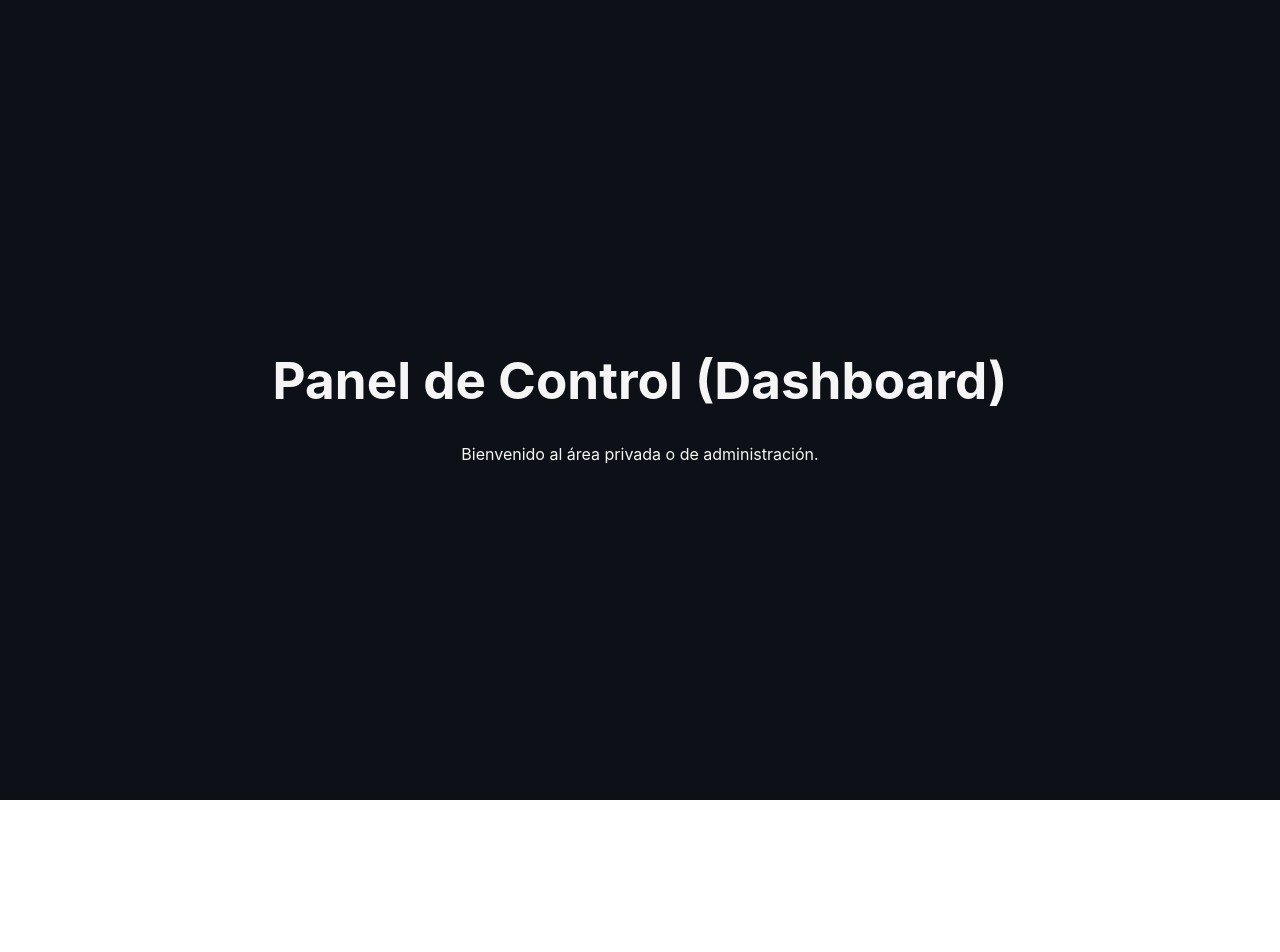
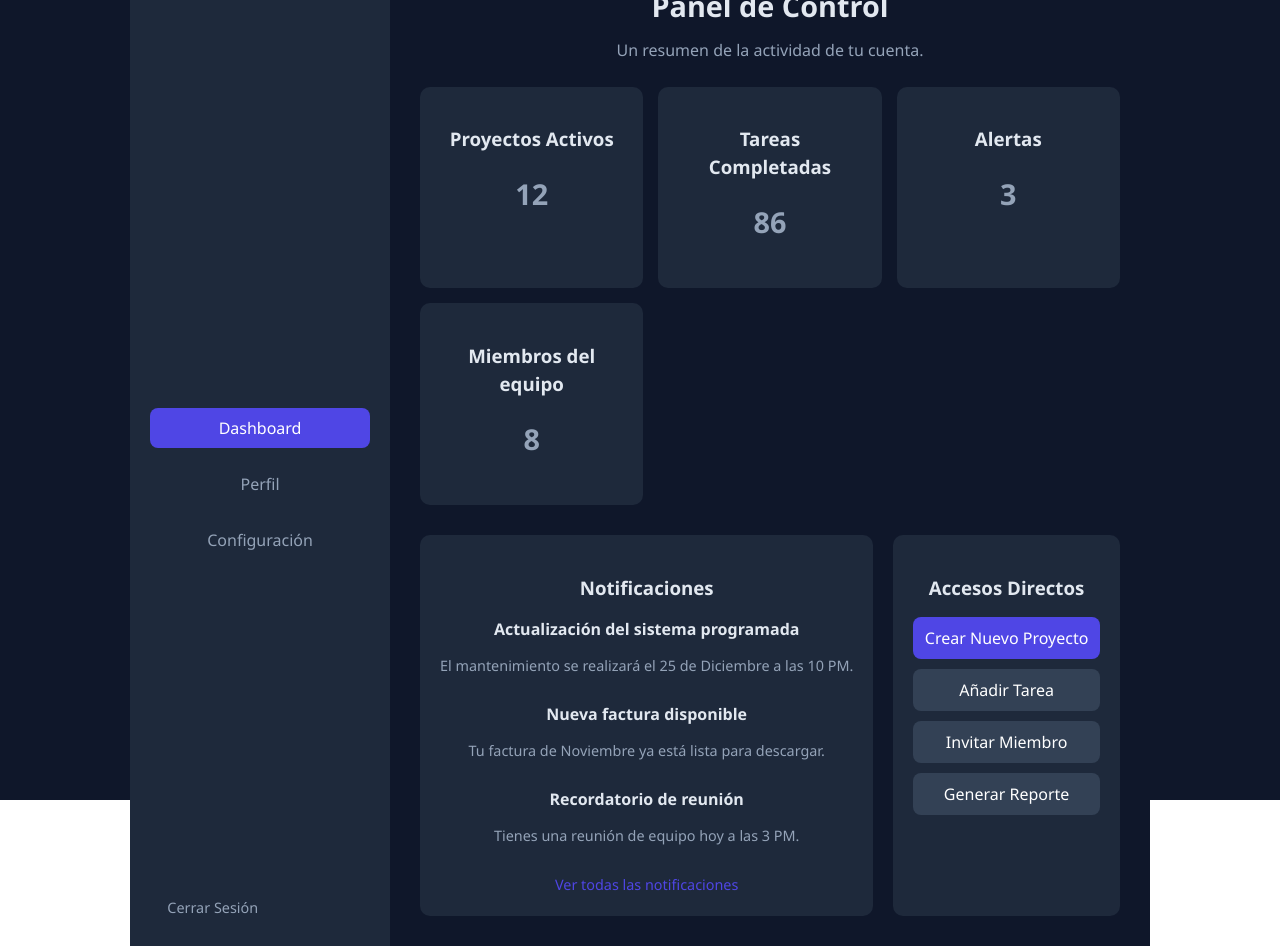
Before and after one commit to anakdik/React-Maquetacion, a React (Vite) app: page /dashboard in a window 1280 px wide. Shown: the top 952 px of the page. Before the commit the page ends 800 px from the top, so only its background shows below. Built offline with nearby package versions, Linux system fonts and the light colour scheme.

Commit message:
creacion de dashboard

```diff
--- a/src/pages/dashboard/Dashboard.css
+++ b/src/pages/dashboard/Dashboard.css
@@ -0,0 +1,191 @@
+html, body {
+  height: 100%;
+  margin: 0;
+  padding: 0;
+  background-color: var(--bg-dark);
+}
+
+
+:root {
+    --bg-dark: #0f172a;
+    --bg-sidebar: #1e293b;
+    --bg-card: #1e293b;
+    --text-light: #e2e8f0;
+    --text-muted: #94a3b8;
+    --accent: #4f46e5;
+  }
+
+  /* Layout general */
+  .dashboard-container {
+    display: flex;
+    min-height: 100vh;
+    background-color: var(--bg-dark);
+    color: var(--text-light);
+    font-family: 'Segoe UI', Tahoma, Geneva, Verdana, sans-serif;
+  }
+
+  /* Sidebar */
+  .sidebar {
+    width: 220px;
+    background-color: var(--bg-sidebar);
+    display: flex;
+    flex-direction: column;
+    justify-content: space-between;
+    padding: 20px;
+  }
+
+  .sidebar .logo {
+    font-size: 1.2rem;
+    font-weight: bold;
+    margin-bottom: 2rem;
+  }
+
+  .sidebar .menu {
+    display: flex;
+    flex-direction: column;
+    gap: 1rem;
+  }
+
+  .sidebar .menu a {
+    color: var(--text-muted);
+    text-decoration: none;
+    padding: 8px 12px;
+    border-radius: 8px;
+    transition: 0.2s;
+  }
+
+  .sidebar .menu a.active,
+  .sidebar .menu a:hover {
+    background-color: var(--accent);
+    color: white;
+  }
+
+  .sidebar .logout {
+    background: none;
+    color: var(--text-muted);
+    border: none;
+    text-align: left;
+    cursor: pointer;
+    font-size: 0.9rem;
+    transition: 0.3s;
+  }
+
+  .sidebar .logout:hover {
+    color: white;
+  }
+
+  /* Contenido principal */
+  .main-content {
+    flex: 1;
+    padding: 30px;
+  }
+
+  .header {
+    display: flex;
+    justify-content: space-between;
+    align-items: center;
+    margin-bottom: 30px;
+  }
+
+  .header h2 {
+    font-weight: 500;
+  }
+
+  .avatar {
+    width: 40px;
+    height: 40px;
+    border-radius: 50%;
+  }
+
+  /* Panel de control */
+  .panel h1 {
+    font-size: 1.8rem;
+    margin-bottom: 5px;
+  }
+
+  .panel p {
+    color: var(--text-muted);
+    margin-bottom: 25px;
+  }
+
+  /* Tarjetas */
+  .stats {
+    display: grid;
+    grid-template-columns: repeat(auto-fit, minmax(180px, 1fr));
+    gap: 15px;
+    margin-bottom: 30px;
+  }
+
+  .card {
+    background-color: var(--bg-card);
+    border-radius: 10px;
+    padding: 20px;
+    text-align: center;
+  }
+
+  .card .number {
+    font-size: 1.8rem;
+    font-weight: bold;
+    margin-top: 10px;
+  }
+
+  /* Sección inferior */
+  .bottom-section {
+    display: grid;
+    grid-template-columns: 2fr 1fr;
+    gap: 20px;
+  }
+
+  .notifications,
+  .shortcuts {
+    background-color: var(--bg-card);
+    border-radius: 10px;
+    padding: 20px;
+  }
+
+  .notifications h3,
+  .shortcuts h3 {
+    margin-bottom: 15px;
+  }
+
+  .notifications ul {
+    list-style: none;
+    padding: 0;
+    margin: 0;
+  }
+
+  .notifications li {
+    margin-bottom: 15px;
+  }
+
+  .notifications p {
+    color: var(--text-muted);
+    font-size: 0.9rem;
+  }
+
+  .see-all {
+    color: var(--accent);
+    text-decoration: none;
+    font-size: 0.9rem;
+  }
+
+  .shortcuts button {
+    display: block;
+    width: 100%;
+    margin-bottom: 10px;
+    padding: 10px;
+    border: none;
+    border-radius: 8px;
+    background-color: #334155;
+    color: white;
+    cursor: pointer;
+    transition: 0.3s;
+  }
+
+  .shortcuts button.primary {
+    background-color: var(--accent);
+  }
+
+  .shortcuts button:hover {
+    background-color: #475569;
+  }
--- a/src/pages/dashboard/Dashboard.jsx
+++ b/src/pages/dashboard/Dashboard.jsx
@@ -1,11 +1,87 @@
 import "./Dashboard.css";
 import { Link } from "react-router-dom";
+
 
 const Dashboard = () => {
   return (
     <div className="dashboard-container">
-      <h1>Panel de Control (Dashboard)</h1>
-      <p>Bienvenido al área privada o de administración.</p>
+      {/* Sidebar */}
+      <aside className="sidebar">
+        <div className="logo">NombreApp</div>
+        <nav className="menu">
+          <a href="#" className="active">Dashboard</a>
+          <a href="#">Perfil</a>
+          <a href="#">Configuración</a>
+        </nav>
+        <button className="logout">Cerrar Sesión</button>
+      </aside>
+
+      {/* Contenido principal */}
+      <main className="main-content">
+        <header className="header">
+          <h2>Bienvenido de nuevo</h2>
+          <img
+            src="https://i.pravatar.cc/40"
+            alt="usuario"
+            className="avatar"
+          />
+        </header>
+
+        <section className="panel">
+          <h1>Panel de Control</h1>
+          <p>Un resumen de la actividad de tu cuenta.</p>
+
+          {/* Tarjetas de resumen */}
+          <div className="stats">
+            <div className="card">
+              <h3>Proyectos Activos</h3>
+              <p className="number">12</p>
+            </div>
+            <div className="card">
+              <h3>Tareas Completadas</h3>
+              <p className="number">86</p>
+            </div>
+            <div className="card">
+              <h3>Alertas</h3>
+              <p className="number">3</p>
+            </div>
+            <div className="card">
+              <h3>Miembros del equipo</h3>
+              <p className="number">8</p>
+            </div>
+          </div>
+
+          {/* Notificaciones y accesos directos */}
+          <div className="bottom-section">
+            <div className="notifications">
+              <h3>Notificaciones</h3>
+              <ul>
+                <li>
+                  <strong>Actualización del sistema programada</strong>
+                  <p>El mantenimiento se realizará el 25 de Diciembre a las 10 PM.</p>
+                </li>
+                <li>
+                  <strong>Nueva factura disponible</strong>
+                  <p>Tu factura de Noviembre ya está lista para descargar.</p>
+                </li>
+                <li>
+                  <strong>Recordatorio de reunión</strong>
+                  <p>Tienes una reunión de equipo hoy a las 3 PM.</p>
+                </li>
+              </ul>
+              <a href="#" className="see-all">Ver todas las notificaciones</a>
+            </div>
+
+            <div className="shortcuts">
+              <h3>Accesos Directos</h3>
+              <button className="primary">Crear Nuevo Proyecto</button>
+              <button>Añadir Tarea</button>
+              <button>Invitar Miembro</button>
+              <button>Generar Reporte</button>
+            </div>
+          </div>
+        </section>
+      </main>
     </div>
   );
 };
--- a/src/pages/login/Login.jsx
+++ /dev/null
@@ -1,13 +0,0 @@
-import "./Login.css";
-import { Link } from "react-router-dom";
-
-const Login = () => {
-  return (
-    <div className="login-container">
-      <h1>Página de Login</h1>
-      <Link to="/">Volver al Home</Link>
-    </div>
-  );
-};
-
-export default Login;
--- a/src/pages/registro/Registro.jsx
+++ /dev/null
@@ -1,13 +0,0 @@
-import "./Registro.css";
-import { Link } from "react-router-dom";
-
-const Registro = () => {
-  return (
-    <div className="registro-container">
-      <h1>Página de Registro</h1>
-      <p>Aquí puedes crear una nueva cuenta.</p>
-    </div>
-  );
-};
-
-export default Registro;
```
